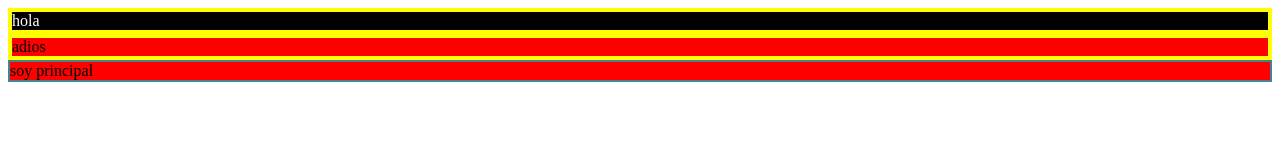
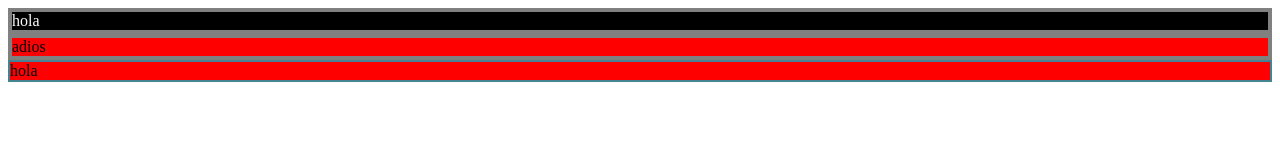
Before and after one commit to Luisesh1/pruebaweb, a plain HTML site: page index.html in a window 1280 px wide. Drawn offline with Linux system fonts and the light colour scheme.

Commit message:
se modifico css y js

```diff
--- a/css/style.css
+++ b/css/style.css
@@ -5,7 +5,7 @@
 div{
   border: 4px;
   border-style: solid;
-  border-color: yellow;
+  border-color: gray;
   background-color: red;
 }
 #principal{
--- a/javascript/script.js
+++ b/javascript/script.js
@@ -1,3 +1,3 @@
 
-var cosa=document.getElementById("principal").innerHTML;
-console.log(document.getElementById("principal").innerHTML);
+var cosa=document.getElementById("principal").innerHTML="hola";
+console.log(cosa);
```
